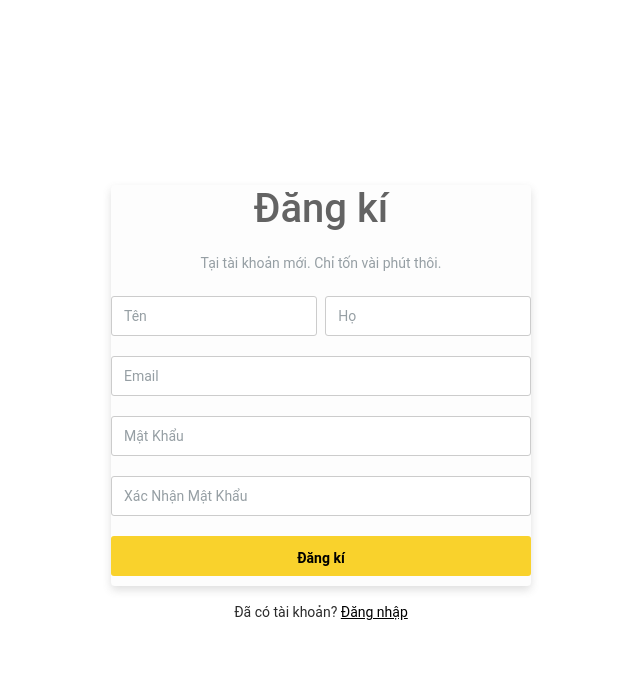
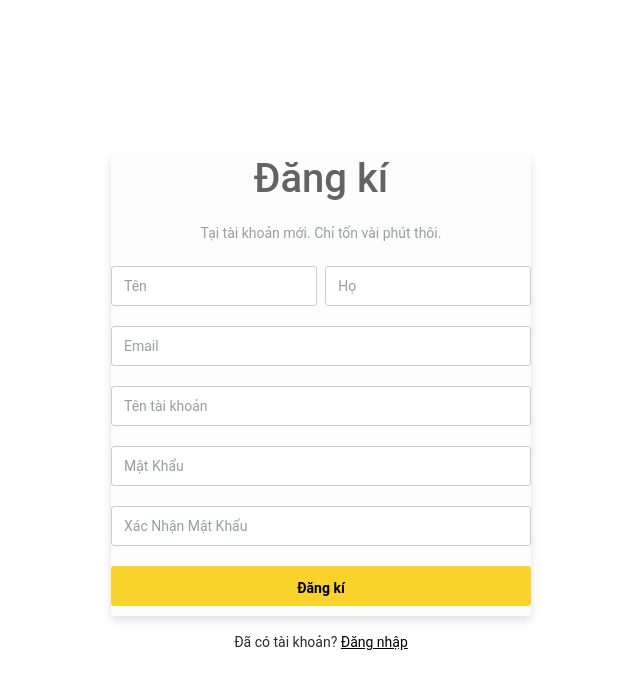
Before and after one commit to iamvickynguyen/SheCodes-2021, a Flask app: page /register in a window 1280 px wide. Shown: the top 689 px of the page, without its empty margins (319-959 px from the left). Run offline with Flask 2, Linux system fonts and the light colour scheme; some libraries are stand-ins or nearby versions.

Commit message:
add username

```diff
--- a/templates/register.html
+++ b/templates/register.html
@@ -35,6 +35,13 @@
 			<tr>
 				<td colspan="3">
 					<div>
+						<input type="email" placeholder="Tên tài khoản">
+					</div>
+				</td>
+			</tr>
+			<tr>
+				<td colspan="3">
+					<div>
 						<input placeholder="Mật Khẩu" type="password">
 					</div>
 				</td>
```
